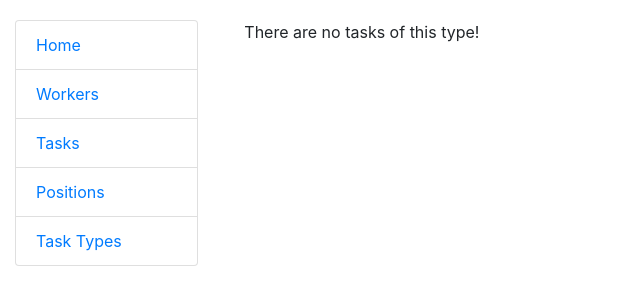
After one commit to TarasSavchyn/IT_Company_Task_Manager, a Django app: template templates/task_manager/tasktype_detail.html in a window 1280 px wide. The commit adds this page. Shown: the top 305 px of the page, without its empty margins (0-640 px from the left). Run offline with Django 3.2, Linux system fonts and the light colour scheme; the template is opened without the code that fills it, so the values that code supplies are empty.

Commit message:
add tasktype_list and tasktype_detail templetes

```diff
--- a/templates/includes/sidebar.html
+++ b/templates/includes/sidebar.html
@@ -3,5 +3,6 @@
   <li class="list-group-item"><a href="{% url "task-manager:worker-list" %}">Workers</a></li>
   <li class="list-group-item"><a href="{% url "task-manager:tasks-list" %}">Tasks</a></li>
   <li class="list-group-item"><a href="{% url "task_manager:position-list" %}">Positions</a></li>
+  <li class="list-group-item"><a href="{% url "task_manager:task-type-list" %}">Task Types</a></li>
 
 </ul>
--- a/templates/task_manager/position_detail.html
+++ b/templates/task_manager/position_detail.html
@@ -8,8 +8,9 @@
 
   <div class="ml-3">
   {% if position.worker_set.all %}
+    <h2>Our workers on the position: </h2>
   {% for worker in position.worker_set.all %}
-    <p> <a href="">{{ worker.first_name }} {{ worker.last_name }} ({{ worker.username }}) </a></p>
+    <p> <a href="{% url "task-manager:worker-detail" pk=worker.pk %}">{{ worker.first_name }} {{ worker.last_name }} ({{ worker.username }}) </a></p>
 
   {% endfor %}
   </div>
--- a/templates/task_manager/task_detail.html
+++ b/templates/task_manager/task_detail.html
@@ -16,8 +16,8 @@
 
     {% for worker in task.assignees.all %}
         <hr>
-        <p><strong>Worker:</strong> {{ worker.first_name }} {{ worker.last_name.name }} ({{ worker.username }})</p>
-        <p>Position: {{ worker.position }} </p>
+        <p>Worker: <a href="{% url "task-manager:worker-detail" pk=worker.pk %}">{{ worker.first_name }} {{ worker.last_name.name }} ({{ worker.username }})</a><strong></strong> </p>
+        <p>Position: <a href="{% url "task-manager:position-detail" pk=worker.position.pk %}"> {{ worker.position }} </a></p>
 
 
     {% empty %}
--- /dev/null
+++ b/templates/task_manager/tasktype_detail.html
@@ -0,0 +1,19 @@
+{% extends "base.html" %}
+
+{% block content %}
+
+  <div class="ml-3">
+  {% if tasktype.task_set.all %}
+    <h2>Tasks of this type: </h2>
+  {% for task in tasktype.task_set.all %}
+    <p> <a href="{% url "task-manager:task-detail" pk=task.pk %}"> {{ task.name }} </a></p>
+
+  {% endfor %}
+  </div>
+  {% else %}
+    <p> There are no tasks of this type! </p>
+  {% endif %}
+
+
+
+{% endblock %}
```
Also changed, not shown: task_manager/urls.py (+6 -1 lines), task_manager/views.py (+9 -0 lines), templates/task_manager/tasktype_list.html (added, +9 -0 lines).
